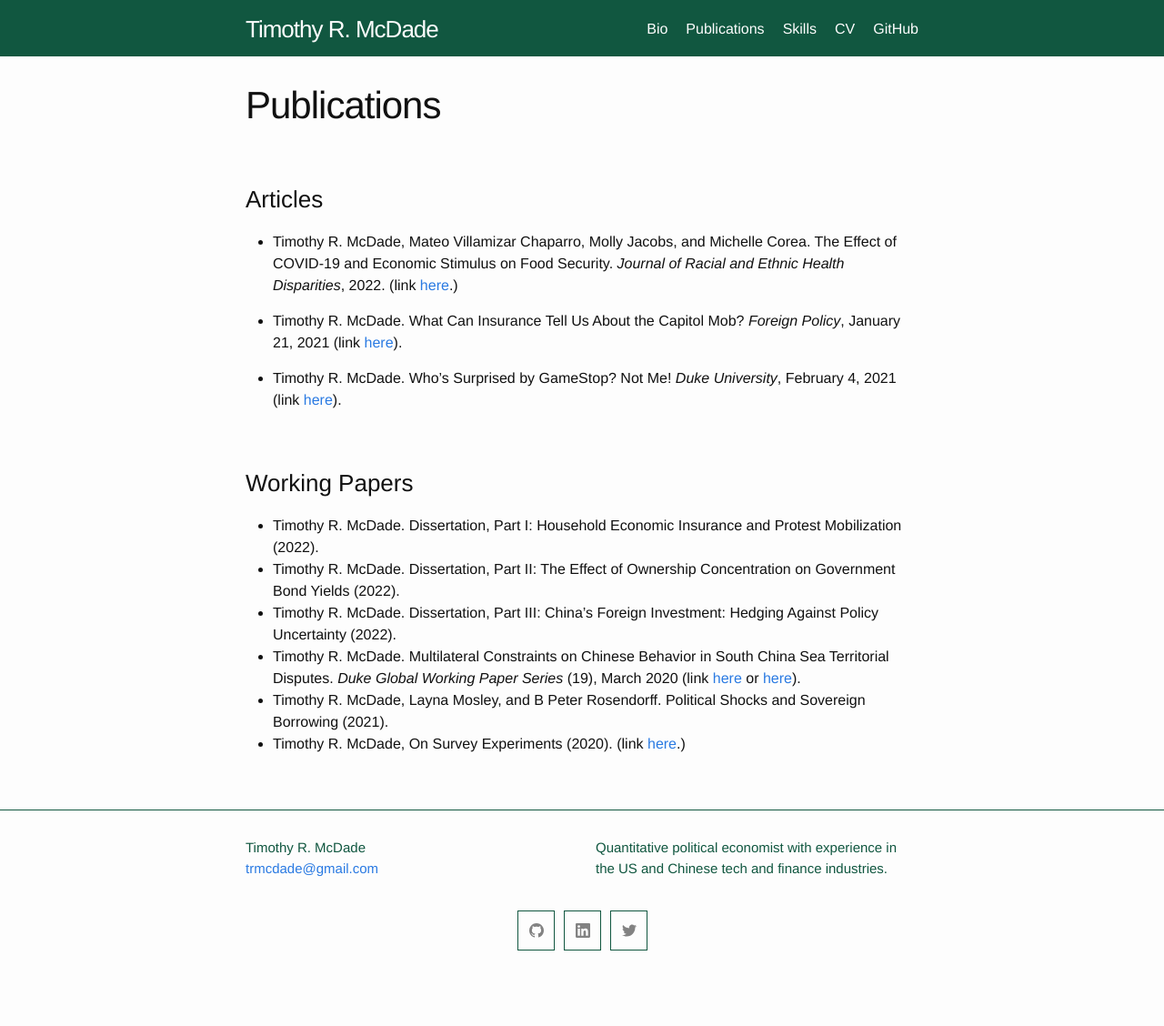
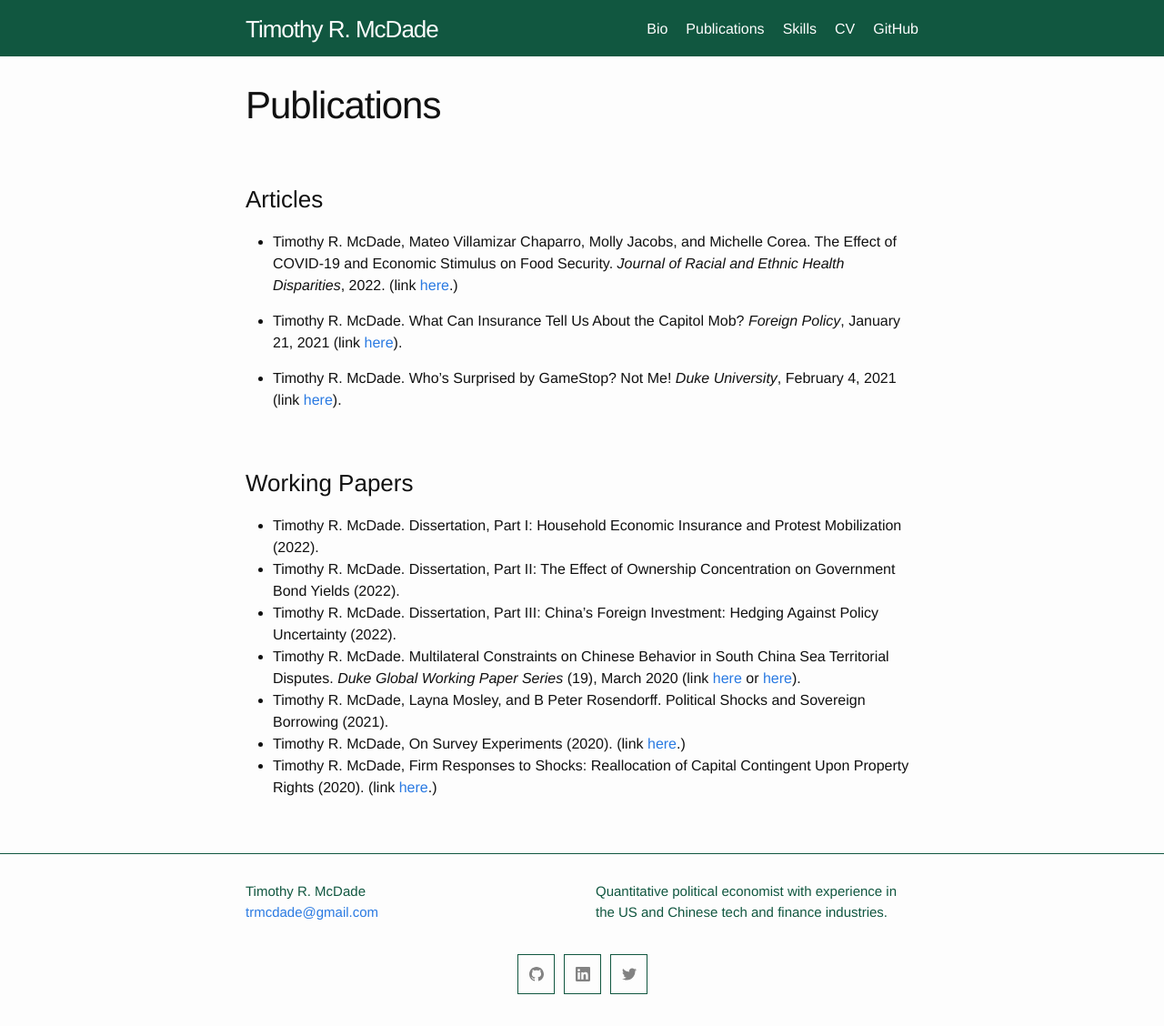
Before and after one commit to trmcdade/trmcdade.github.io, a Jekyll site: the page built from publications.md, in a window 1280 px wide. Shown: the whole page at 91% size. Built offline with Jekyll 4.4.1, drawn with Linux system fonts in a browser that asks for light colours; our own code applies the rules of GitHub Pages for plain Markdown files; before the commit the page ends 1080 px from its top, so only the background shows below that.

Commit message:
adding old papers

```diff
--- a/publications.md
+++ b/publications.md
@@ -19,3 +19,4 @@ title: Publications
   - Timothy R. McDade. Multilateral Constraints on Chinese Behavior in South China Sea Territorial Disputes. *Duke Global Working Paper Series* (19), March 2020 (link [here](https://ssrn.com/abstract=3552183) or [here](http://dx.doi.org/10.2139/ssrn.3552183)).
   - Timothy R. McDade, Layna Mosley, and B Peter Rosendorff. Political Shocks and Sovereign Borrowing (2021).
   - Timothy R. McDade, On Survey Experiments (2020). (link <a href="assets/papers/McDade_Survey_Experiments_20200608.pdf">here</a>.)
+  - Timothy R. McDade, Firm Responses to Shocks: Reallocation of Capital Contingent Upon Property Rights (2020). (link <a href="assets/papers/McDade_Firm_Capital_Reallocation_and_Property_Rights_20200430.pdf">here</a>.)
```
Also changed, not shown: 1 other file.
